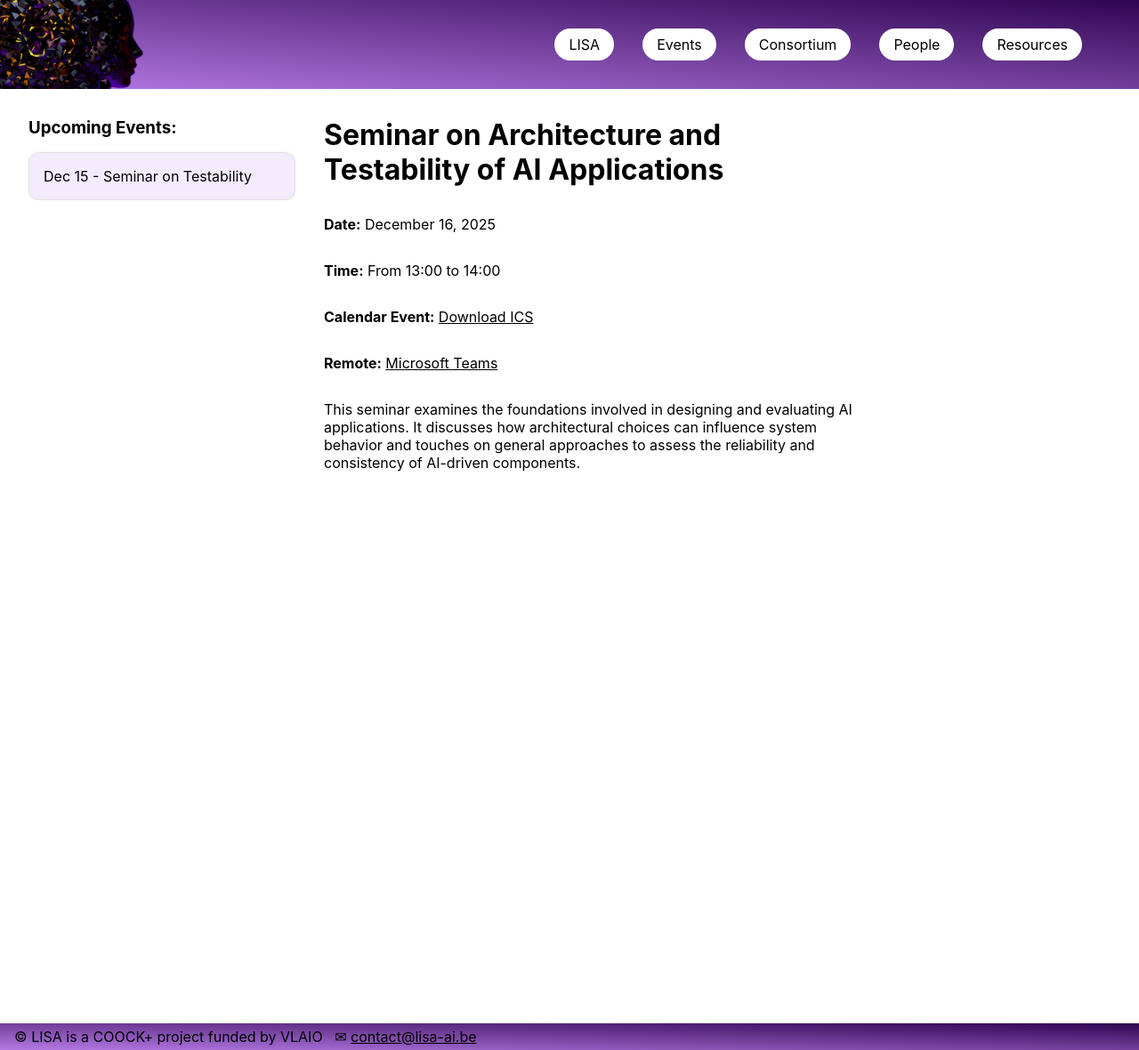
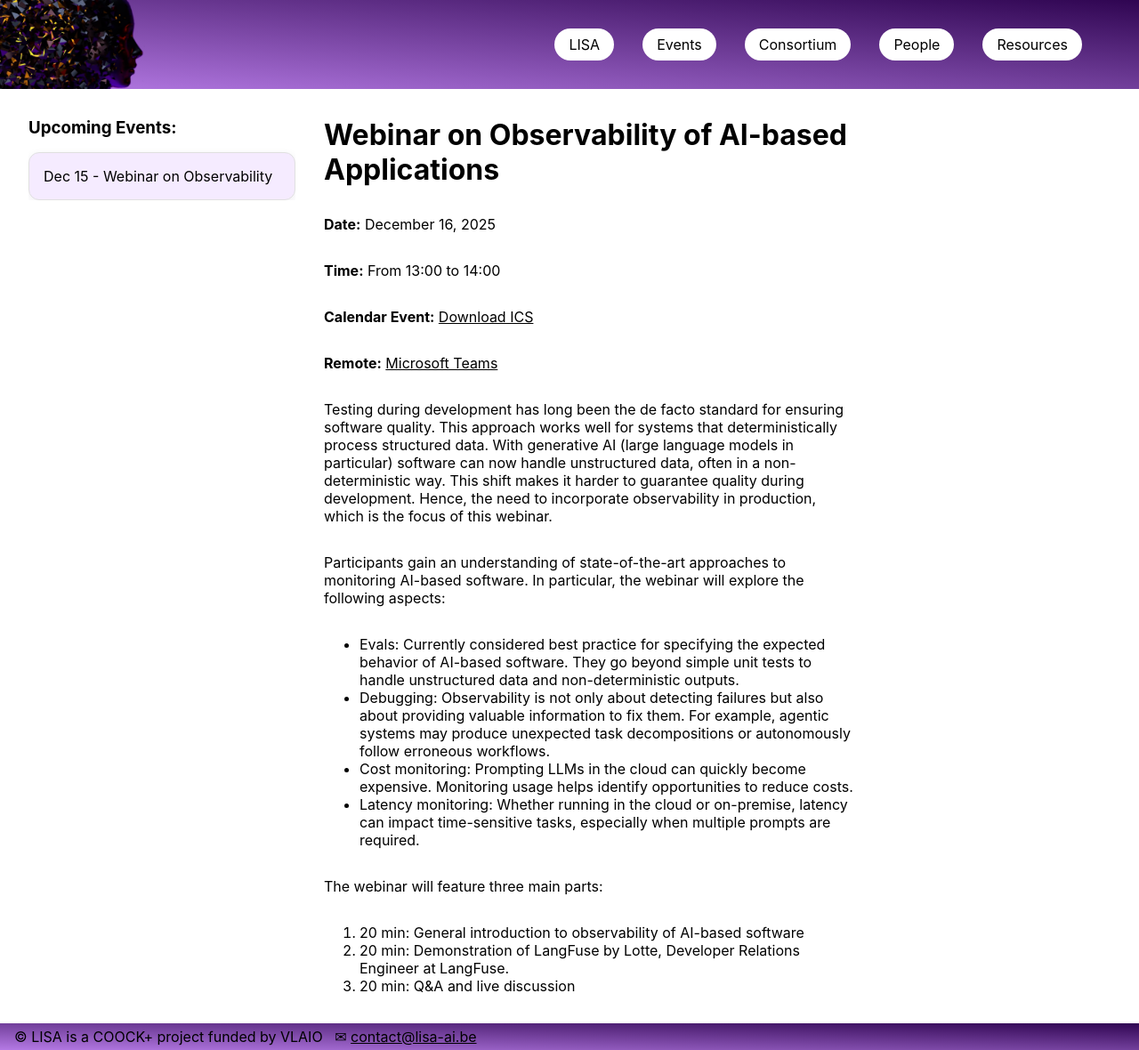
Before and after one commit to sirris-be/lisa, a Jekyll site: the page built from docs/_events/4-architecture-seminar.html, in a window 1280 px wide and 1180 px high. Shown: the whole window at 89% size. Built offline with Jekyll 4.4.1, drawn with Linux system fonts in a browser that asks for light colours.

Commit message:
update webinar description

```diff
--- a/docs/_events/4-architecture-seminar.html
+++ b/docs/_events/4-architecture-seminar.html
@@ -1,8 +1,8 @@
 ---
 layout: event
 date: 2025-12-16
-title: Seminar on Architecture and Testability of AI Applications
-short_title: Seminar on Testability
+title: Webinar on Observability of AI-based Applications
+short_title: Webinar on Observability
 duration:
   from: "13:00"
   to: "14:00"
@@ -12,8 +12,48 @@ remote:
 ---
 
 <p>
-  This seminar examines the foundations involved in designing and evaluating AI
-  applications. It discusses how architectural choices can influence system
-  behavior and touches on general approaches to assess the reliability and
-  consistency of AI-driven components.
+  Testing during development has long been the de facto standard for ensuring
+  software quality. This approach works well for systems that deterministically
+  process structured data. With generative AI (large language models in
+  particular) software can now handle unstructured data, often in a
+  non-deterministic way. This shift makes it harder to guarantee quality during
+  development. Hence, the need to incorporate observability in production, which
+  is the focus of this webinar.
 </p>
+
+<p>
+  Participants gain an understanding of state-of-the-art approaches to
+  monitoring AI-based software. In particular, the webinar will explore the
+  following aspects:
+</p>
+<ul>
+  <li>
+    Evals: Currently considered best practice for specifying the expected
+    behavior of AI-based software. They go beyond simple unit tests to handle
+    unstructured data and non-deterministic outputs.
+  </li>
+  <li>
+    Debugging: Observability is not only about detecting failures but also about
+    providing valuable information to fix them. For example, agentic systems may
+    produce unexpected task decompositions or autonomously follow erroneous
+    workflows.
+  </li>
+  <li>
+    Cost monitoring: Prompting LLMs in the cloud can quickly become expensive.
+    Monitoring usage helps identify opportunities to reduce costs.
+  </li>
+  <li>
+    Latency monitoring: Whether running in the cloud or on-premise, latency can
+    impact time-sensitive tasks, especially when multiple prompts are required.
+  </li>
+</ul>
+
+<p>The webinar will feature three main parts:</p>
+<ol>
+  <li>20 min: General introduction to observability of AI-based software</li>
+  <li>
+    20 min: Demonstration of LangFuse by Lotte, Developer Relations Engineer at
+    LangFuse.
+  </li>
+  <li>20 min: Q&A and live discussion</li>
+</ol>
```
Also changed, not shown: 4 other files.
